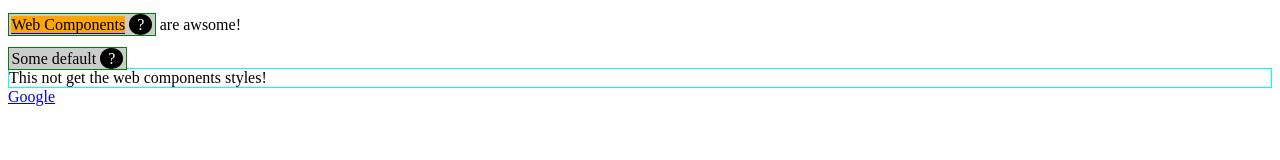
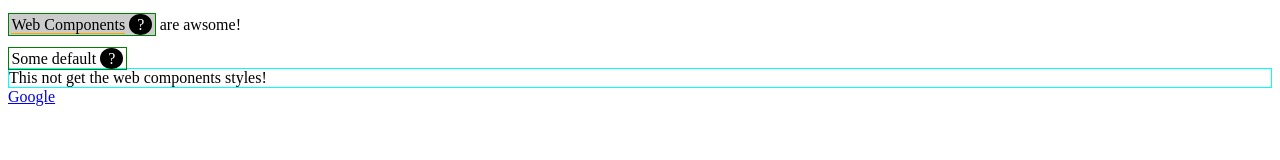
Before and after one commit to danidelgadoz/web-components-scratch, a plain HTML site: page index.html in a window 1280 px wide. Drawn offline with Linux system fonts and the light colour scheme.

Commit message:
Conditional Host Styling

```diff
--- a/index.html
+++ b/index.html
@@ -15,7 +15,7 @@
             padding: 0.15rem;
         }
         .highlight {
-            background-color: orange;
+            border-bottom: 1px solid orange;
         }
     </style>
 
@@ -24,7 +24,7 @@
 </head>
 <body>
     <p>
-        <my-tooltip text="Web components is a set of standars.">
+        <my-tooltip class="important" text="Web components is a set of standars.">
             <span class="highlight">Web Components</span>
         </my-tooltip>
         are awsome!
--- a/tooltip.js
+++ b/tooltip.js
@@ -14,7 +14,7 @@ class Tooltip extends HTMLElement {
                     z-index: 10;
                 }
 
-                :host {
+                :host(.important) {
                     background-color: #ccc;
                 }
 
```
